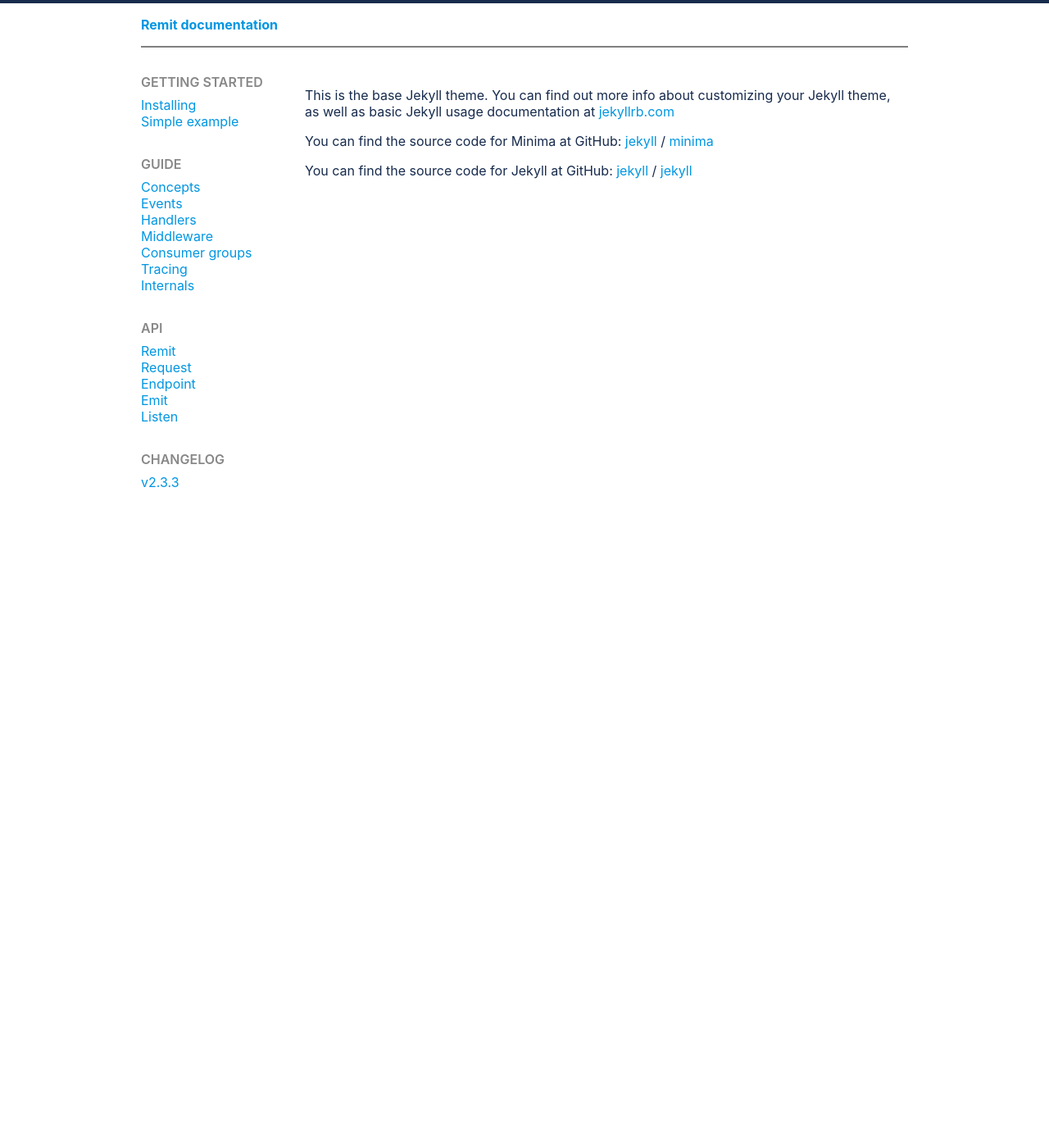
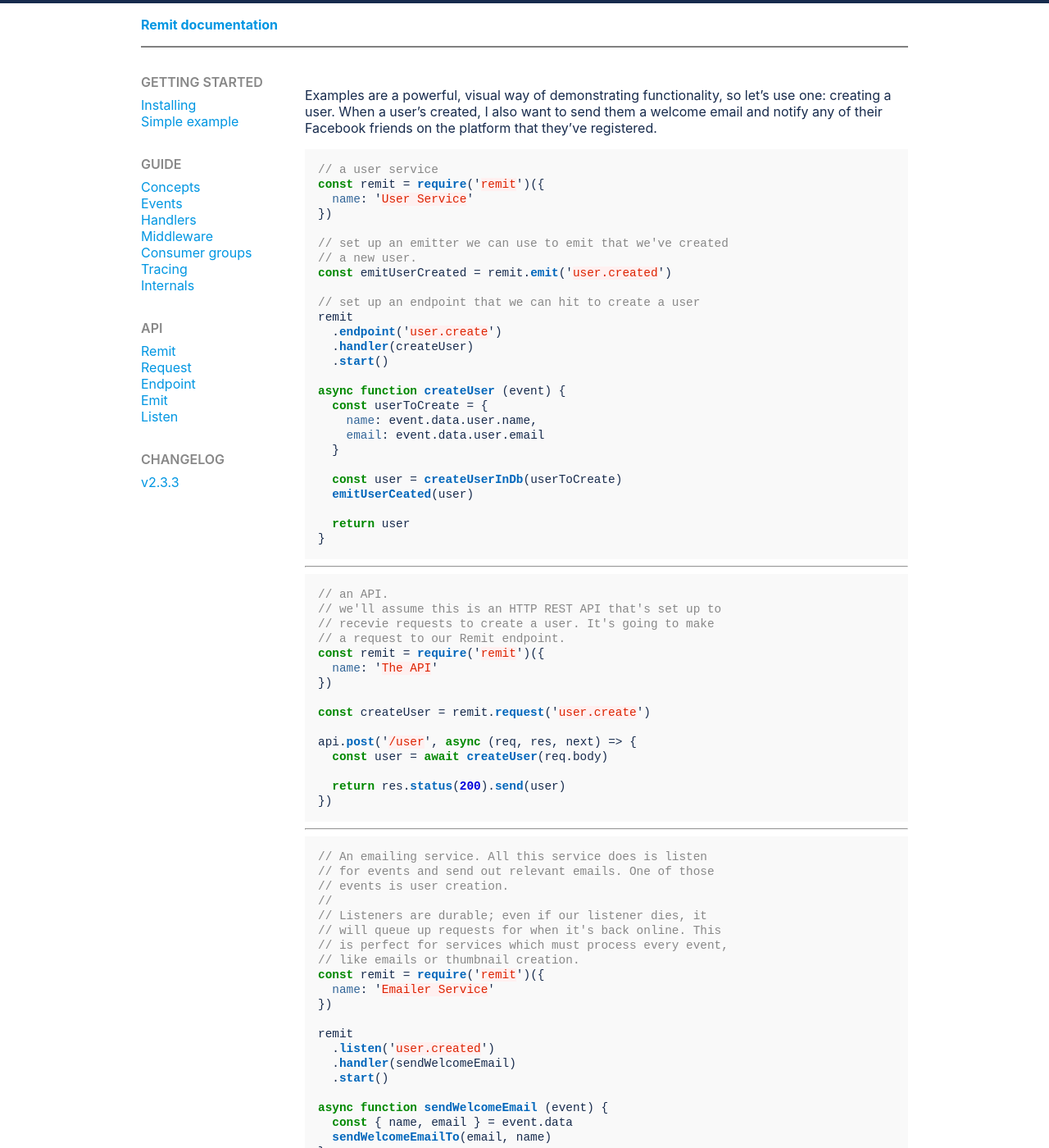
Before and after one commit to jpwilliams/remit, a Jekyll site: the page built from docs/about.md, in a window 1280 px wide and 1400 px high. Shown: the whole window at 82% size. Built offline with Jekyll 4.4.1, drawn with Linux system fonts in a browser that asks for light colours; some of the changed text lies outside the part shown.

Commit message:
📖(about): add example-filled "About" page

```diff
--- a/docs/about.md
+++ b/docs/about.md
@@ -3,16 +3,112 @@ layout: default
 title: About
 permalink: /about/
 ---
+Examples are a powerful, visual way of demonstrating functionality, so let's use one: creating a user. When a user's created, I also want to send them a welcome email and notify any of their Facebook friends on the platform that they've registered.
 
-This is the base Jekyll theme. You can find out more info about customizing your Jekyll theme, as well as basic Jekyll usage documentation at [jekyllrb.com](https://jekyllrb.com/)
+{% highlight js %}
+// a user service
+const remit = require('remit')({
+  name: 'User Service'
+})
 
-You can find the source code for Minima at GitHub:
-[jekyll][jekyll-organization] /
-[minima](https://github.com/jekyll/minima)
+// set up an emitter we can use to emit that we've created
+// a new user.
+const emitUserCreated = remit.emit('user.created')
 
-You can find the source code for Jekyll at GitHub:
-[jekyll][jekyll-organization] /
-[jekyll](https://github.com/jekyll/jekyll)
+// set up an endpoint that we can hit to create a user
+remit
+  .endpoint('user.create')
+  .handler(createUser)
+  .start()
 
+async function createUser (event) {
+  const userToCreate = {
+    name: event.data.user.name,
+    email: event.data.user.email
+  }
 
-[jekyll-organization]: https://github.com/jekyll
+  const user = createUserInDb(userToCreate)
+  emitUserCeated(user)
+
+  return user
+}
+{% endhighlight %}
+
+---
+
+{% highlight js %}
+// an API.
+// we'll assume this is an HTTP REST API that's set up to
+// recevie requests to create a user. It's going to make
+// a request to our Remit endpoint.
+const remit = require('remit')({
+  name: 'The API'
+})
+
+const createUser = remit.request('user.create')
+
+api.post('/user', async (req, res, next) => {
+  const user = await createUser(req.body)
+
+  return res.status(200).send(user)
+})
+{% endhighlight %}
+
+---
+
+{% highlight js %}
+// An emailing service. All this service does is listen
+// for events and send out relevant emails. One of those
+// events is user creation.
+//
+// Listeners are durable; even if our listener dies, it
+// will queue up requests for when it's back online. This
+// is perfect for services which must process every event,
+// like emails or thumbnail creation.
+const remit = require('remit')({
+  name: 'Emailer Service'
+})
+
+remit
+  .listen('user.created')
+  .handler(sendWelcomeEmail)
+  .start()
+
+async function sendWelcomeEmail (event) {
+  const { name, email } = event.data
+  sendWelcomeEmailTo(email, name)
+}
+{% endhighlight %}
+
+---
+
+{% highlight js %}
+// Facebook service.
+// Here we also listen to the user creation event, using it
+// to find and notify their friends that they've registered.
+//
+// Emitted events (such as 'user.created') go to all registered
+// listeners, meaning everyone that's interested gets notified.
+const remit = require('remit')({
+  name: 'Facebook Service'
+})
+
+remit
+  .listen('user.created')
+  .handler(checkFriends)
+  .start()
+
+const getFriendsOnNetwork = remit.request('facebook.getFriends')
+const notifyFriend = remit.request('otherservice.notify')
+
+async function checkFriends (event) {
+  const { id } = event.data
+  const friendsOnNetwork = await getFriendsOnNetwork(id)
+
+  if (friendsOnNetwork.length) {
+    return Promise.all(friendsOnNetwork.map((friend) => {
+      return notifyFriend(friend)
+    }))
+  }
+}
+{% endhighlight %}
```
